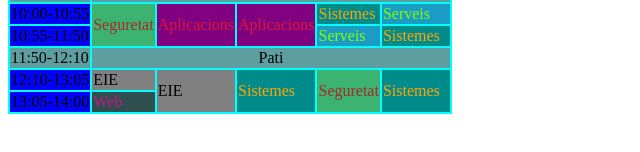
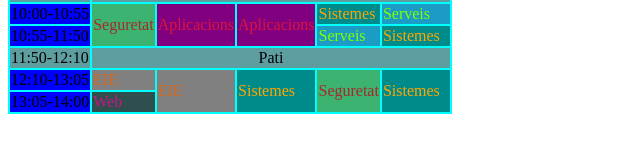
Before and after one commit to d0n3tr3/aplicaions-web, a plain HTML site: page horari.html in a window 1280 px wide. Shown: the part 120-272 px from the top of the page, 0-640 px from the left. Drawn offline with Linux system fonts and the light colour scheme.

Commit message:
new-horari

```diff
--- a/css/styles.css
+++ b/css/styles.css
@@ -65,7 +65,7 @@
     background-color: purple;
 }
 .eie{
-    color: black;
+    color: chocolate;
     border: grey;
     background-color: grey;
 }
```
